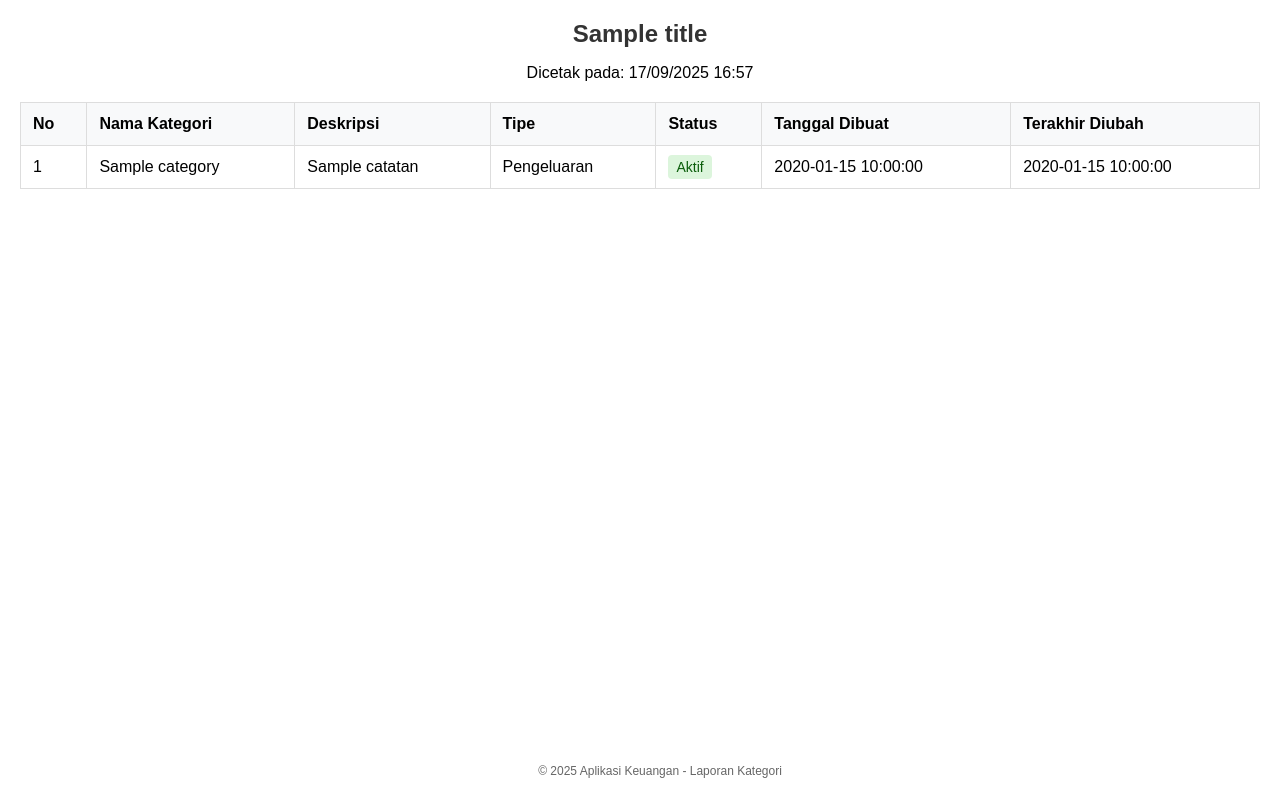
After one commit to choerulram/Aplikasi-Keuangan, a CodeIgniter 4 app: the page made by app/Views/Reports/pdf_category.php in a window 1280 px wide. The commit adds this page. Run offline with PHP 8.4 and a stand-in for CodeIgniter, Linux system fonts and the light colour scheme; the template is opened without the code that fills it: most values are stand-ins (such as "Sample title", 1, 10 or a date in 2020); some libraries are stand-ins or nearby versions.

Commit message:
feat(reports): add PDF export to category page

```diff
--- /dev/null
+++ b/app/Views/Reports/pdf_category.php
@@ -0,0 +1,103 @@
+<!DOCTYPE html>
+<html lang="en">
+<head>
+    <meta charset="UTF-8">
+    <title><?= $title ?></title>
+    <style>
+        body {
+            font-family: Arial, sans-serif;
+            margin: 20px;
+        }
+        .header {
+            text-align: center;
+            margin-bottom: 20px;
+        }
+        .header h1 {
+            margin: 0;
+            color: #333;
+            font-size: 24px;
+        }
+        table {
+            width: 100%;
+            border-collapse: collapse;
+            margin-bottom: 20px;
+        }
+        th, td {
+            border: 1px solid #ddd;
+            padding: 12px;
+            text-align: left;
+        }
+        th {
+            background-color: #f8f9fa;
+            font-weight: bold;
+        }
+        tr:nth-child(even) {
+            background-color: #f9f9f9;
+        }
+        .footer {
+            position: fixed;
+            bottom: 0;
+            width: 100%;
+            text-align: center;
+            font-size: 12px;
+            color: #666;
+            padding: 10px 0;
+        }
+        .status {
+            padding: 4px 8px;
+            border-radius: 4px;
+            font-size: 14px;
+        }
+        .active {
+            background-color: #dcf5dc;
+            color: #0a5d0a;
+        }
+        .inactive {
+            background-color: #ffe6e6;
+            color: #cc0000;
+        }
+    </style>
+</head>
+<body>
+    <div class="header">
+        <h1><?= $title ?></h1>
+        <p>Dicetak pada: <?= date('d/m/Y H:i') ?></p>
+    </div>
+
+    <table>
+        <thead>
+            <tr>
+                <th>No</th>
+                <th>Nama Kategori</th>
+                <th>Deskripsi</th>
+                <th>Tipe</th>
+                <th>Status</th>
+                <th>Tanggal Dibuat</th>
+                <th>Terakhir Diubah</th>
+            </tr>
+        </thead>
+        <tbody>
+            <?php $no = 1; ?>
+            <?php foreach ($categories as $category): ?>
+            <tr>
+                <td><?= $no++ ?></td>
+                <td><?= esc($category['nama_kategori']) ?></td>
+                <td><?= esc($category['catatan'] ?? '-') ?></td>
+                <td><?= $category['tipe'] == 'income' ? 'Pemasukan' : 'Pengeluaran' ?></td>
+                <td>
+                    <span class="status <?= $category['status'] ? 'active' : 'inactive' ?>">
+                        <?= $category['status'] ? 'Aktif' : 'Tidak Aktif' ?>
+                    </span>
+                </td>
+                <td><?= $category['created_at'] ?></td>
+                <td><?= $category['updated_at'] ?></td>
+            </tr>
+            <?php endforeach; ?>
+        </tbody>
+    </table>
+
+    <div class="footer">
+        <p>© <?= date('Y') ?> Aplikasi Keuangan - Laporan Kategori</p>
+    </div>
+</body>
+</html>
```
Also changed, not shown: app/Controllers/ReportsController.php (+50 -0 lines), app/Views/Reports/category.php (+8 -2 lines), public/css/app.css.
